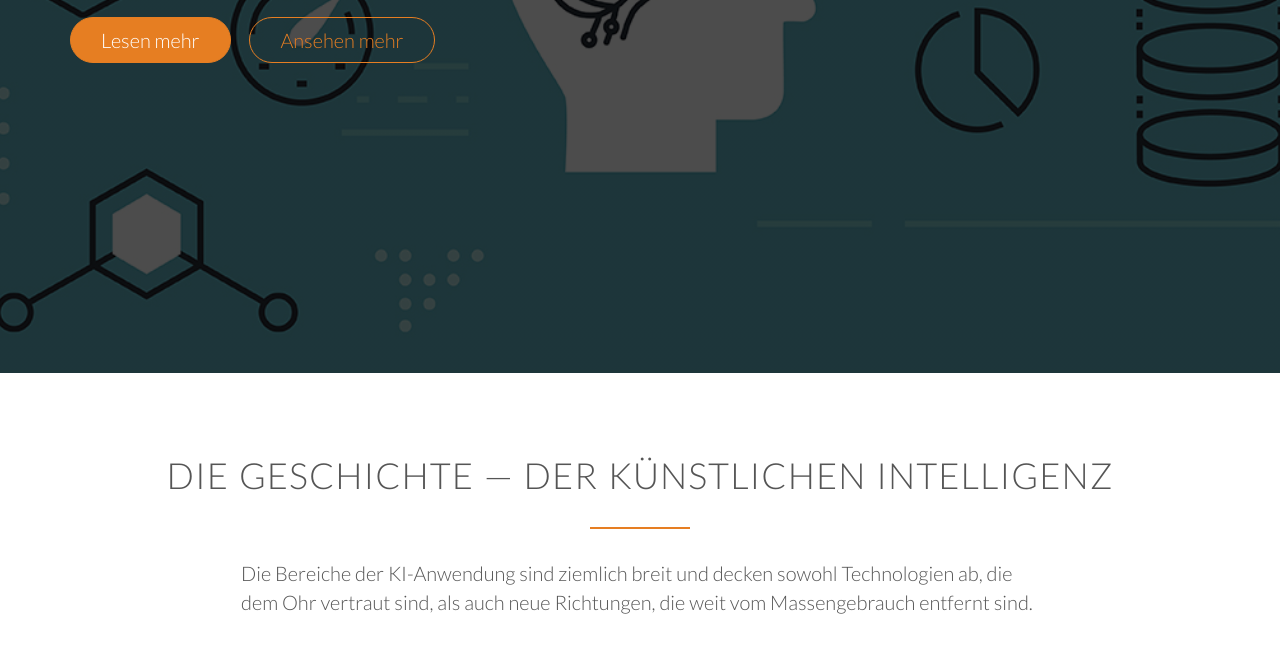
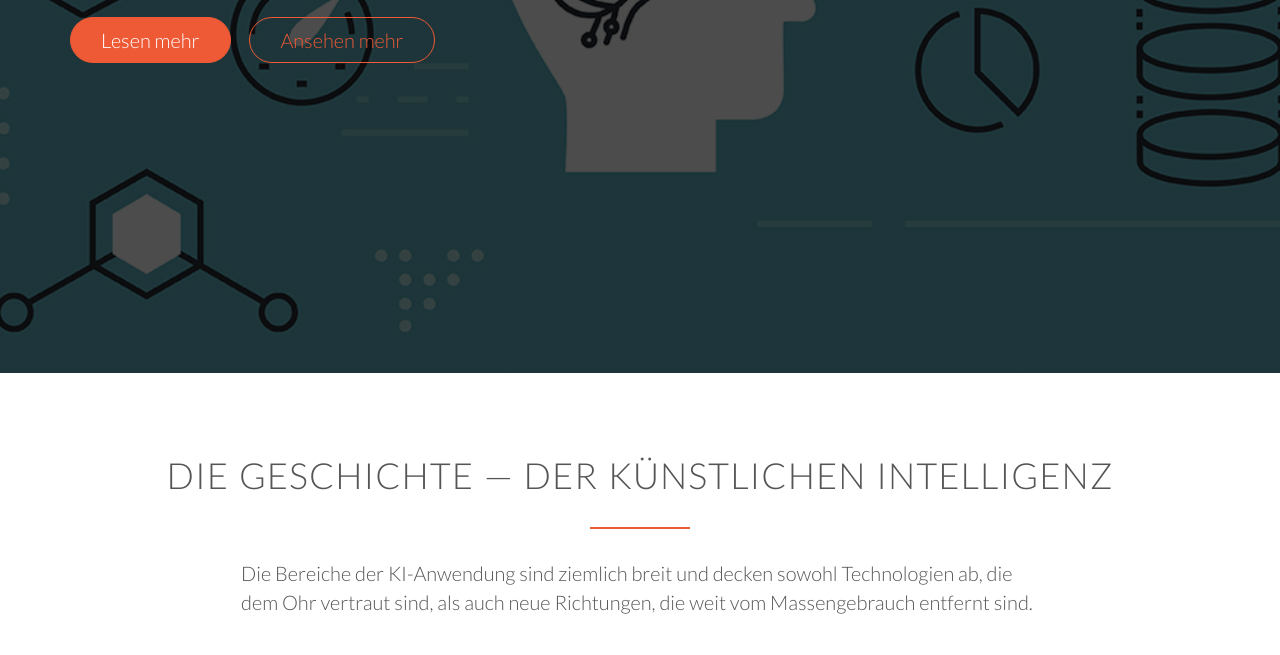
Before and after one commit to arbeitsprinzipki/arbeitsprinzipki.github.io, a plain HTML site: page index.html in a window 1280 px wide. Shown: the part 427-1082 px from the top of the page. Drawn offline with nearby package versions, Linux system fonts and the light colour scheme; a script that the page names is missing; files whose address does not match are found by name.

Commit message:
Add files via upload

```diff
--- a/resources/css/style.css
+++ b/resources/css/style.css
@@ -85,7 +85,7 @@ h3 {
 h2:after {
     display: block;
     height: 2px;
-    background-color: #e67e22;
+    background-color: #ee5a35;
     content: " ";
     width: 100px;
     margin: 0 auto;
@@ -109,7 +109,7 @@ h2:after {
 .icon-big {
     font-size: 350%;
     display: block;
-    color: #e67e22;
+    color: #ee5a35;
     margin-bottom: 10px;
 }
 
@@ -117,7 +117,7 @@ h2:after {
     display: inline-block;
     width: 30px;
     text-align: center;
-    color: #e67e22;
+    color: #ee5a35;
     font-size: 120%;
     margin-right: 10px;
 
@@ -131,10 +131,10 @@ h2:after {
 
 a:link,
 a:visited {
-    color: #e67e22;
+    color: #ee5a35;
     text-decoration: none;
     padding-bottom: 1px;
-    border-bottom: 1px solid #e67e22;
+    border-bottom: 1px solid #ee5a35;
     -webkit-transition: border-bottom 0.2s, color 0.2s;
     transition: border-bottom 0.2s, color 0.2s;
 }
@@ -161,33 +161,33 @@ input[type=submit] {
 .btn-full:link,
 .btn-full:visited,
 input[type=submit] {
-    background-color: #e67e22;
-    border: 1px solid #e67e22;
+    background-color: #ee5a35;
+    border: 1px solid #ee5a35;
     color: #fff;
     margin-right: 15px;
 }
 
 .btn-ghost:link,
 .btn-ghost:visited {
-    border: 1px solid #e67e22;
-    color: #e67e22;
+    border: 1px solid #ee5a35;
+    color: #ee5a35;
 }
 
 .btn:hover,
 .btn:active,
 input[type=submit]:hover,
 input[type=submit]:active {
-    background-color: #cf6d17;
+    background-color: #ee5a35;
 }
 
 .btn-full:hover,
 .btn-full:active {
-    border: 1px solid #cf6d17;
+    border: 1px solid #ee5a35;
 }
 
 .btn-ghost:hover,
 .btn-ghost:active {
-    border: 1px solid #cf6d17;
+    border: 1px solid #ee5a35;
     color: #fff;
 }
 
@@ -256,7 +256,7 @@ header {
 
 .main-nav li a:hover,
 .main-nav li a:active {
-    border-bottom: 2px solid #e67e22;
+    border-bottom: 2px solid #ee5a35;
 }
 
 
```
